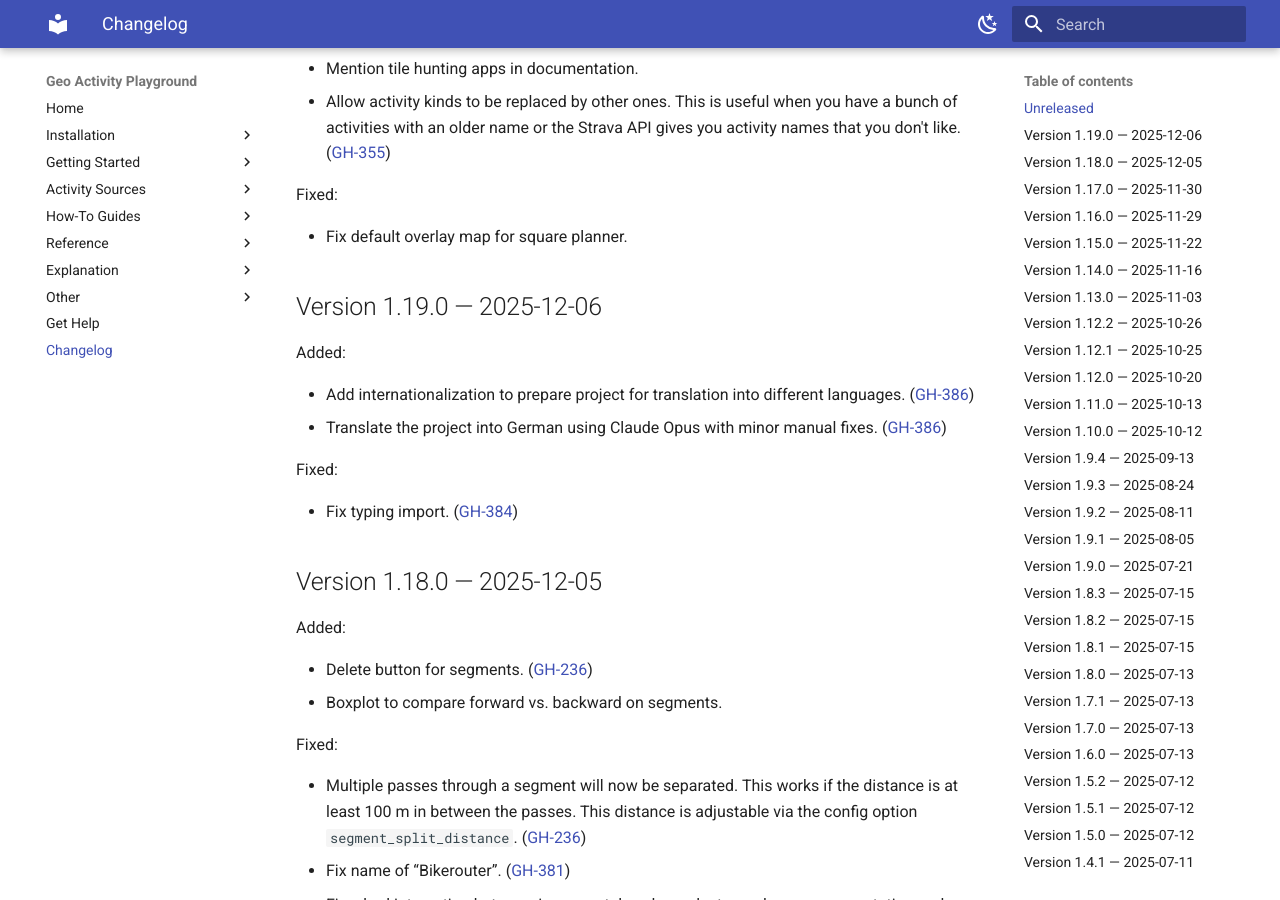
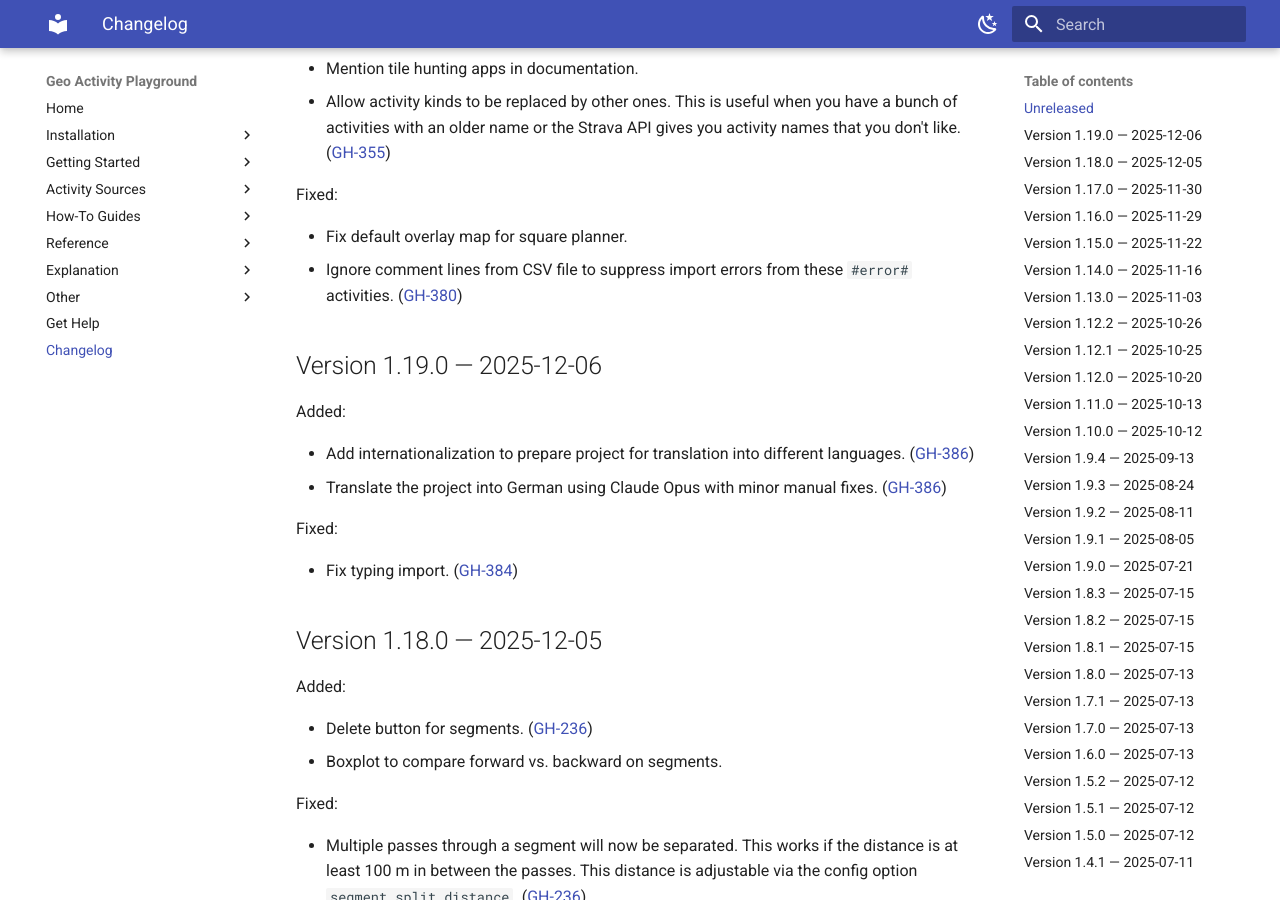
Before and after one commit to martin-ueding/geo-activity-playground, an MkDocs documentation site: the page built from docs/changelog.md, in a window 1280 px wide and 900 px high, scrolled down 375 px. Built offline with MkDocs 1.6.1 and Material for MkDocs 9.7.7, drawn with Linux system fonts in a browser that asks for light colours.

Commit message:
Changelog entry

```diff
--- a/docs/changelog.md
+++ b/docs/changelog.md
@@ -27,6 +27,7 @@ Added:
 Fixed:
 
 - Fix default overlay map for square planner.
+- Ignore comment lines from CSV file to suppress import errors from these `#error#` activities. ([GH-380](https://github.com/martin-ueding/geo-activity-playground/issues/380))
 
 ## Version 1.19.0 — 2025-12-06
 
```
